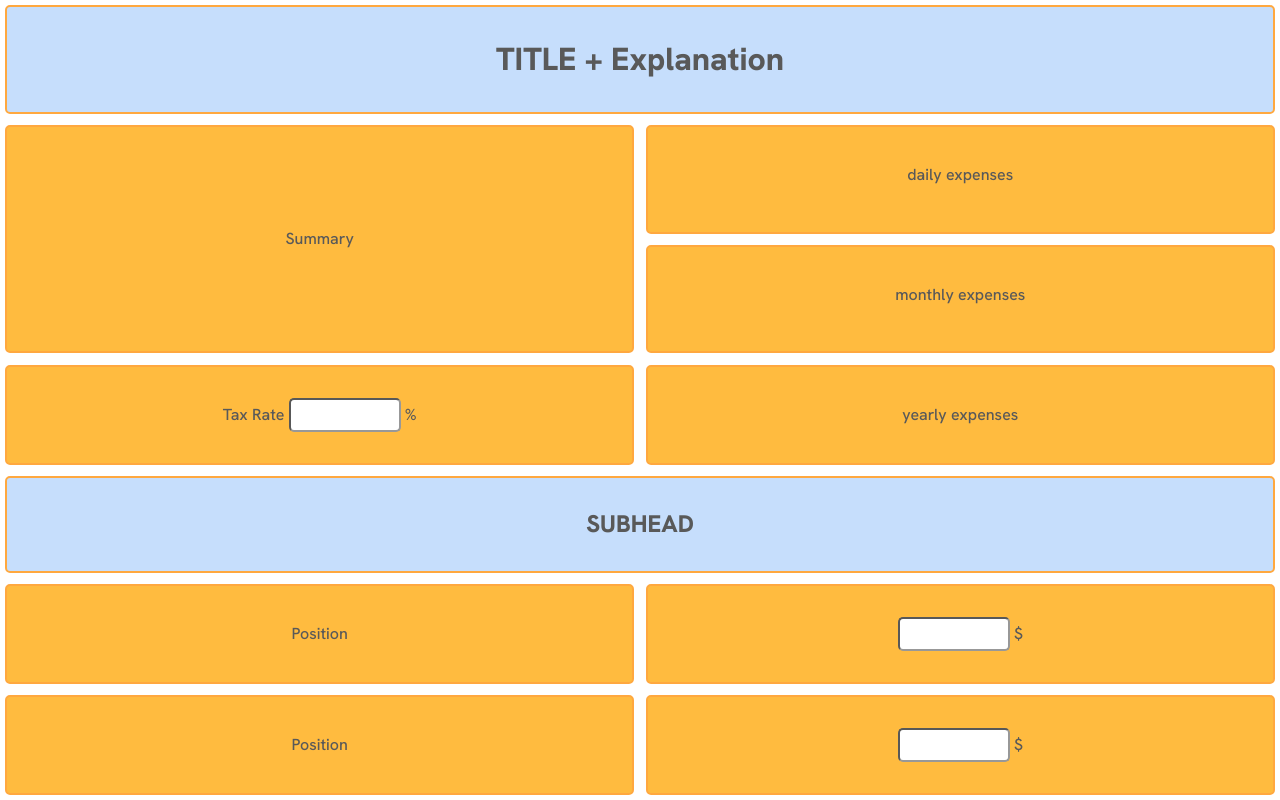
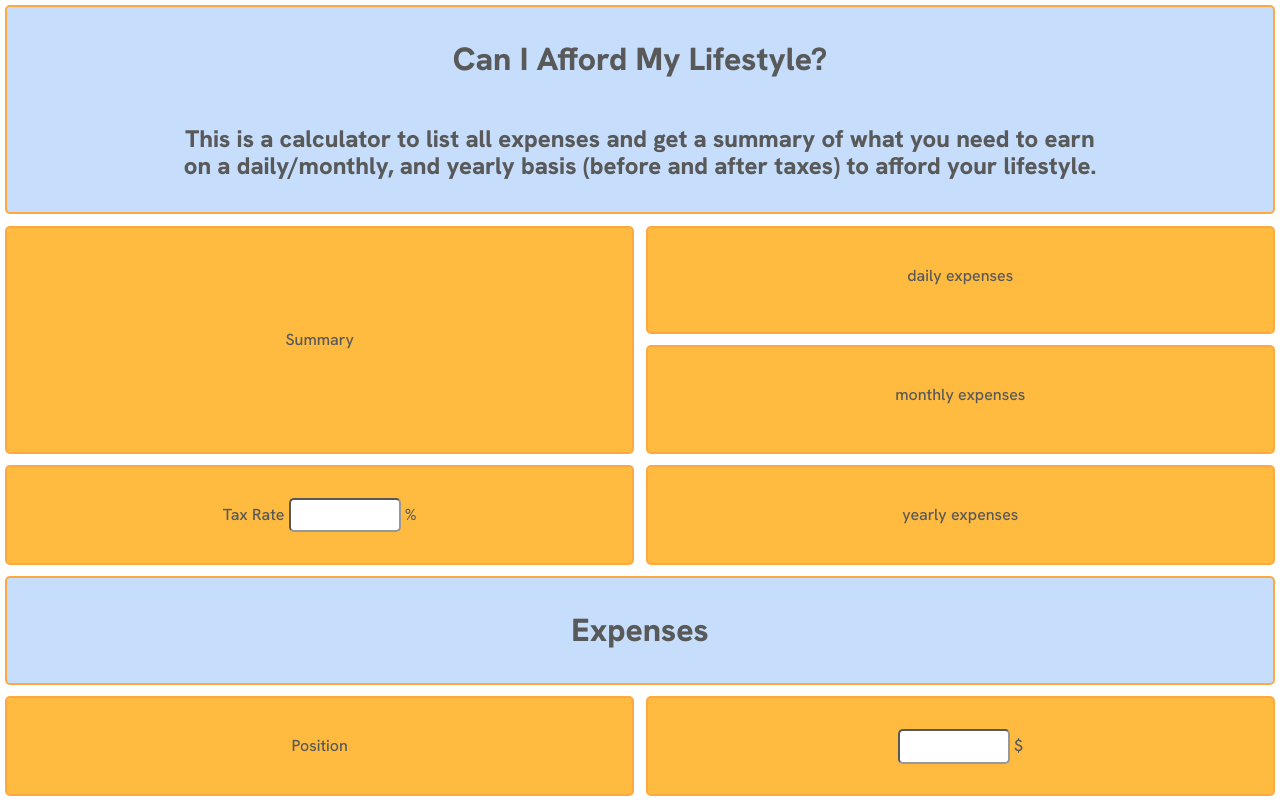
Before and after one commit to ArnoldCodeAcademy/canIAffordMyLifestyle-teaching, a website built with Parcel: page index.html in a window 1280 px wide. Shown: the top 800 px of the page. Built offline with nearby package versions, Linux system fonts and the light colour scheme.

Commit message:
teach/feat(content): add text of headers

```diff
--- a/index.html
+++ b/index.html
@@ -33,7 +33,9 @@
 <div class="grid">
 
   <div class="col-1-4" style="background-color: #b3d4fc">
-    <h1> TITLE + Explanation</h1>
+    <h1> Can I Afford My Lifestyle? </h1>
+    <h2> This is a calculator to list all expenses and get a summary of what you need to earn <br> on a daily/monthly, and
+      yearly basis (before and after taxes) to afford your lifestyle.</h2>
   </div>
 
 
@@ -52,7 +54,7 @@
   <div class="col-3-4"><p>yearly expenses</p></div>
 
   <div class="col-1-4" style="background-color: #b3d4fc">
-    <h2>SUBHEAD</h2>
+    <h1>Expenses</h1>
   </div>
 
   <div class="col-1-2"><p>Position</p></div>
```
